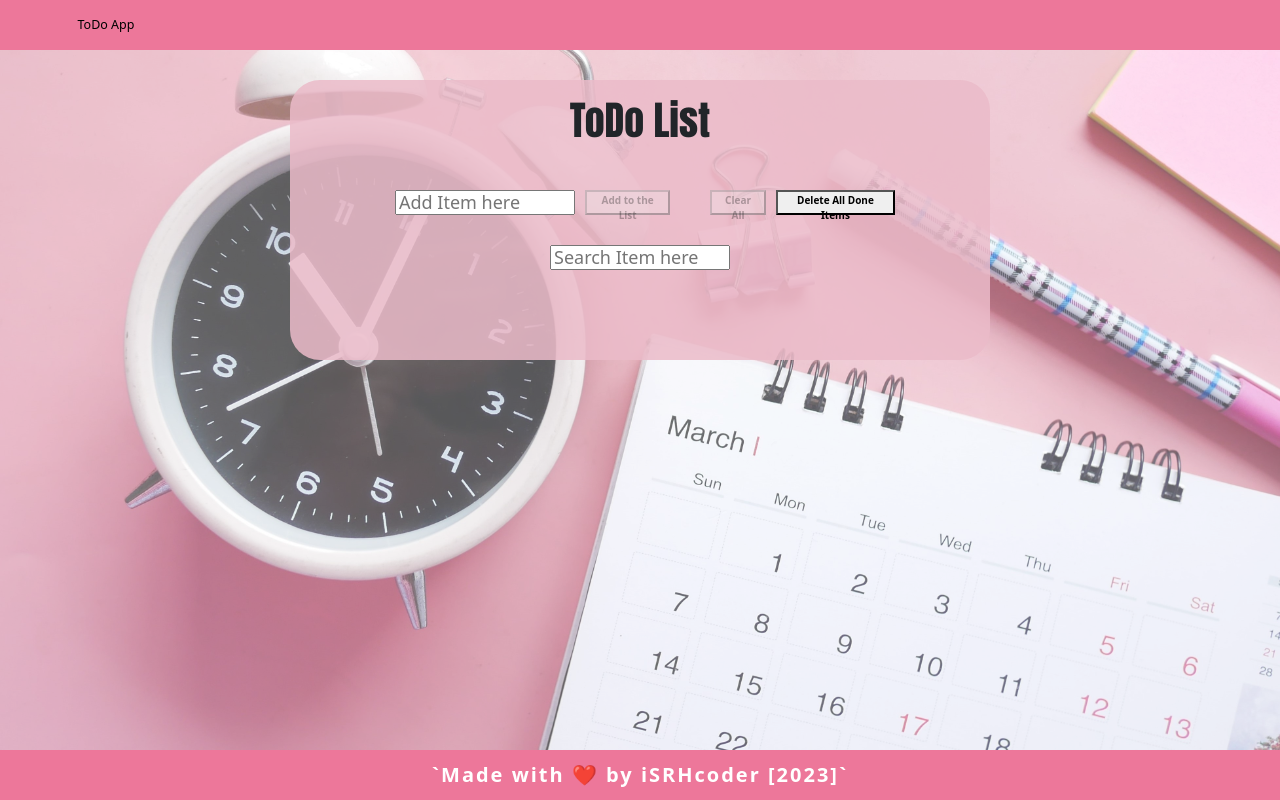
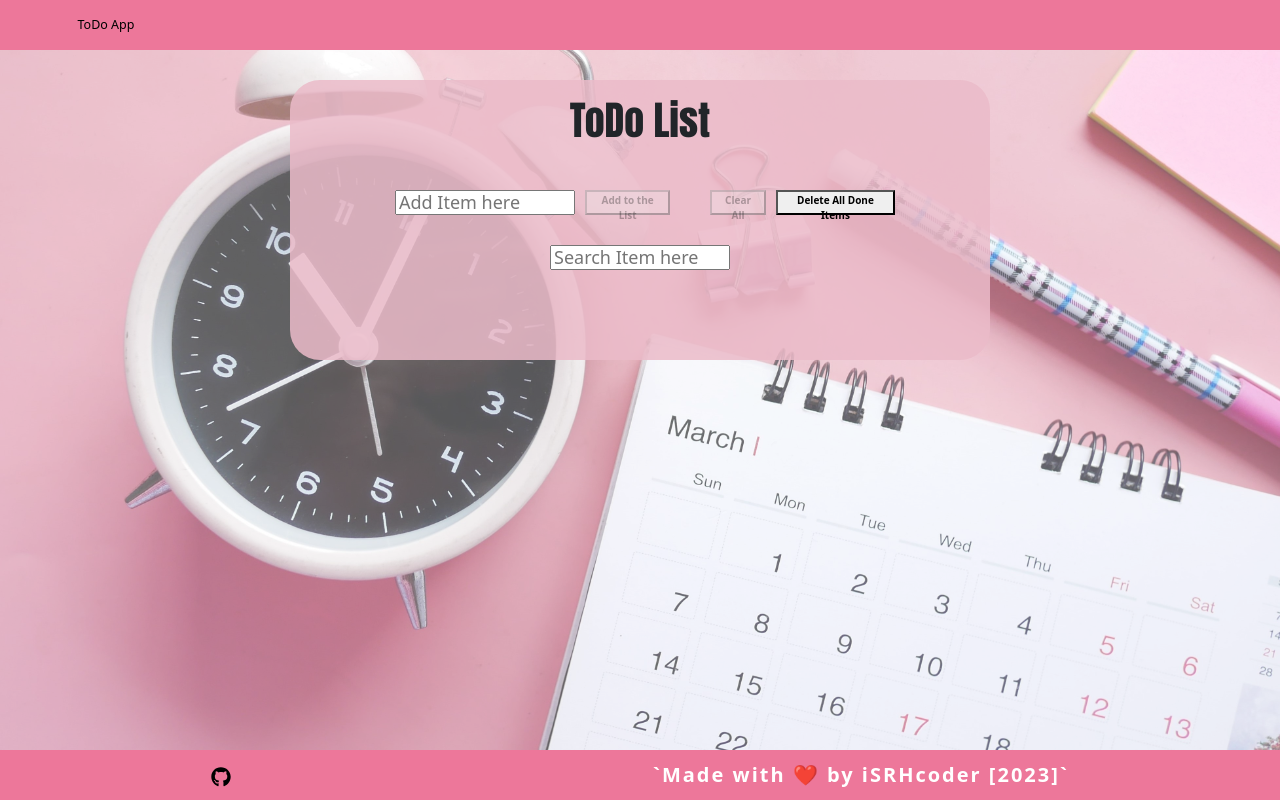
Before and after one commit to iSRHcoder/ToDo-List, a React (Vite) app: page / in a window 1280 px wide. Built offline with nearby package versions, Linux system fonts and the light colour scheme.

Commit message:
added github icon in footer

```diff
--- a/package.json
+++ b/package.json
@@ -19,6 +19,7 @@
     "react": "^18.2.0",
     "react-bootstrap": "^2.9.0",
     "react-dom": "^18.2.0",
+    "react-icons": "^4.11.0",
     "styled-components": "^6.1.0",
     "sweetalert2": "^11.7.32"
   },
--- a/src/Components/AppFooter/AppFooter.jsx
+++ b/src/Components/AppFooter/AppFooter.jsx
@@ -1,9 +1,17 @@
 import styles from "./AppFooter.module.css";
+import { FaGithub } from "react-icons/fa";
 
 const AppFooter = () => {
   return (
     <>
-      <div className={styles.footer}>`Made with ❤️ by iSRHcoder [2023]`</div>
+      <div className={styles.footer}>
+        <div>
+          <a href="https://github.com/iSRHcoder" style={{ color: "black" }}>
+            <FaGithub />
+          </a>
+        </div>
+        <div>`Made with ❤️ by iSRHcoder [2023]`</div>
+      </div>
     </>
   );
 };
--- a/src/Components/AppFooter/AppFooter.module.css
+++ b/src/Components/AppFooter/AppFooter.module.css
@@ -7,7 +7,7 @@
   background-color: #ed779a;
   color: white;
   display: flex;
-  justify-content: center;
+  justify-content: space-around;
   align-items: center;
   letter-spacing: 2px;
   font-size: 20px;
```
Also changed, not shown: 1 other file (tests, documents, lock files or other folders).
